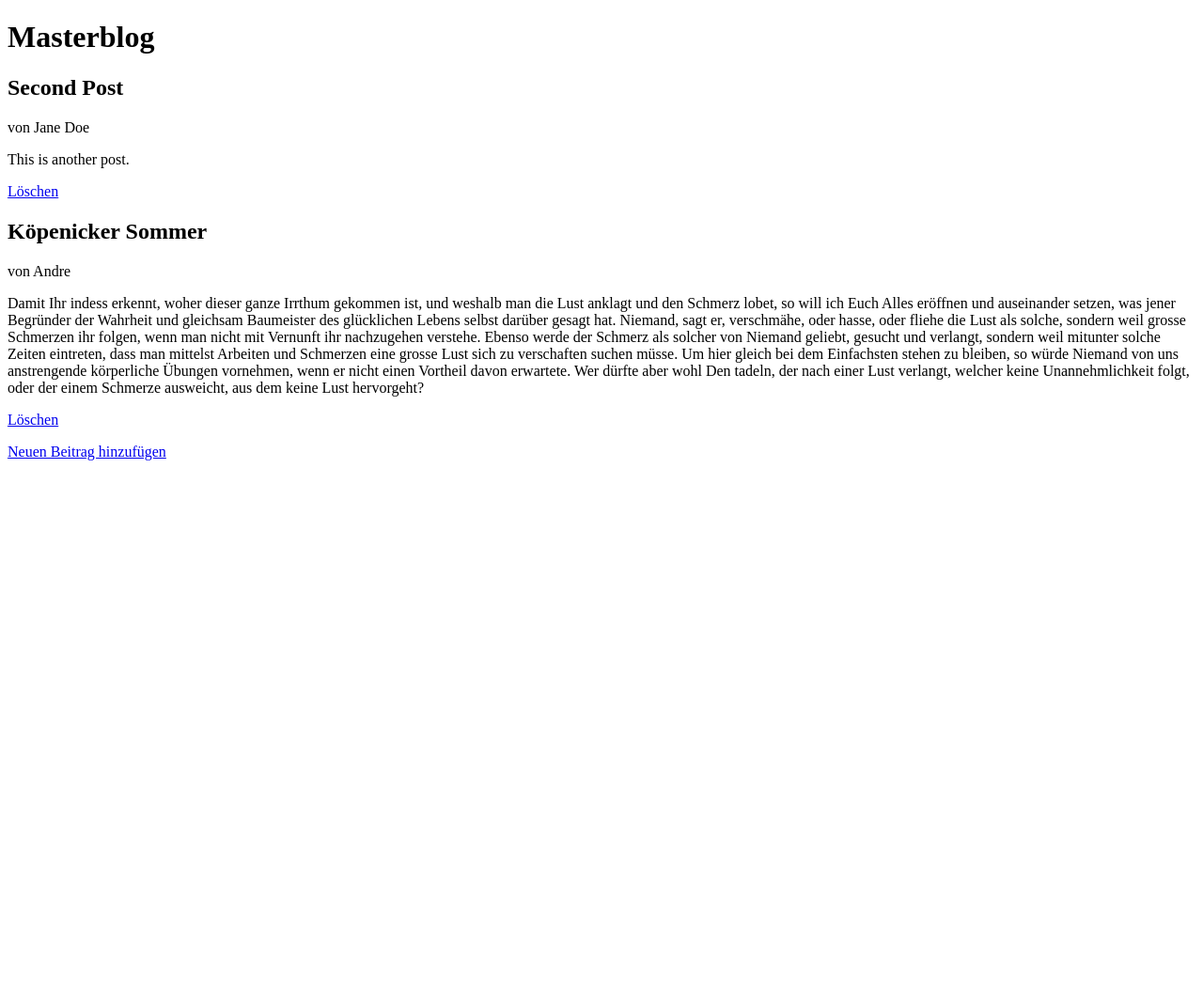
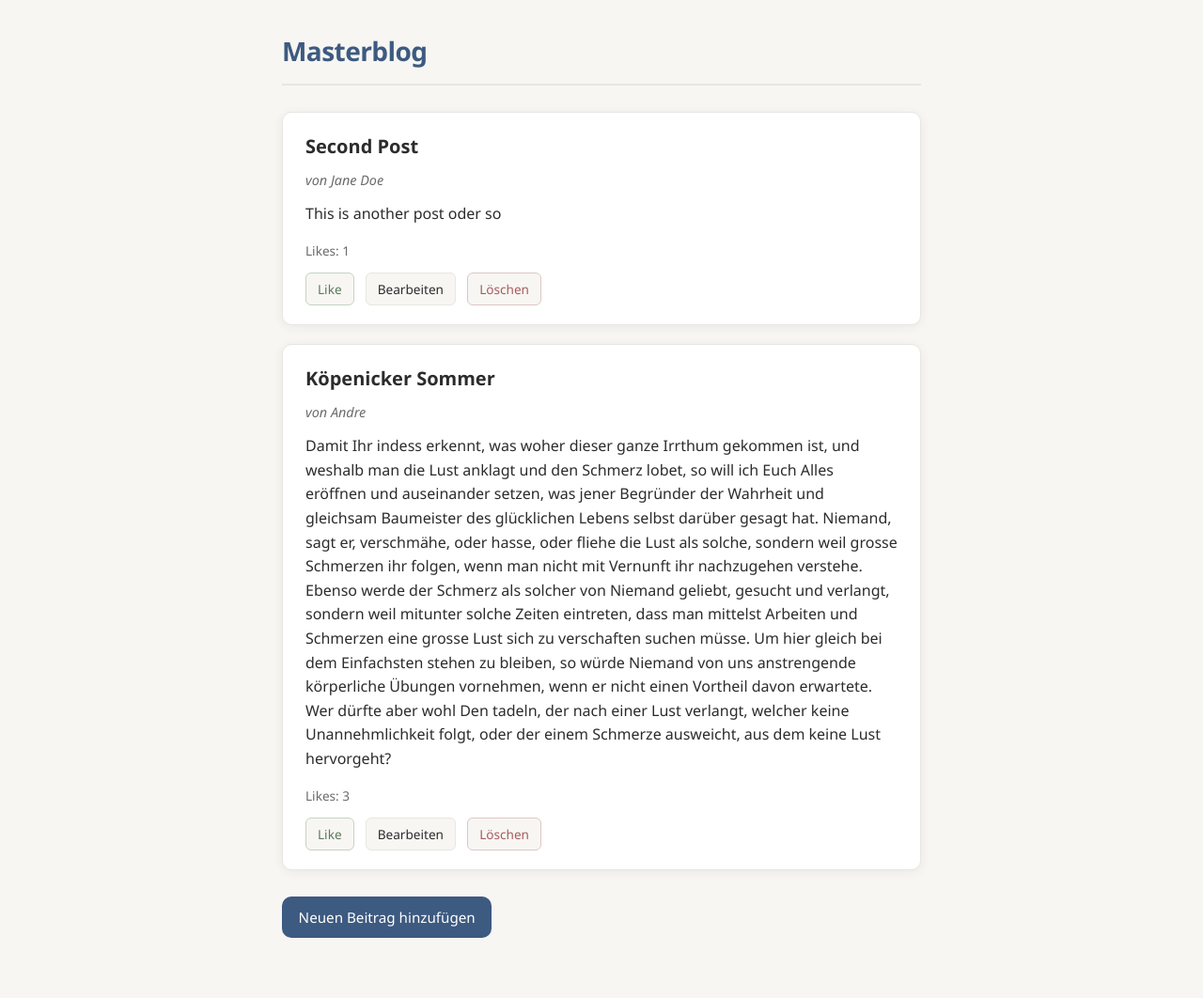
Before and after one commit to ankuba-code/masterblog-de, a Flask app: page / in a window 1280 px wide. Shown: the whole page at 94% size. Before the commit the page ends 490 px from the top, so only its background shows below. Run offline with Flask 3, Linux system fonts and the light colour scheme.

Commit message:
Update- und Like Funktionen eigenes Masterblog Styling

```diff
--- a/app.py
+++ b/app.py
@@ -1,10 +1,15 @@
+# Standardbibliothek: JSON lesen/schreiben
 import json
+# Pfad zur posts.json relativ zur aktuellen Datei
 from pathlib import Path
 
+# Flask-Hilfsfunktionen für Web-App, Templates, Formulare und Weiterleitungen
 from flask import Flask, render_template, request, redirect, url_for
 
+# Flask-Anwendung initialisieren
 app = Flask(__name__)
 
+# Pfad zur JSON-Datei im gleichen Ordner wie app.py
 POSTS_FILE = Path(__file__).parent / "posts.json"
 
 
@@ -17,25 +22,37 @@ def load_posts():
 def save_posts(posts):
     """Blogbeiträge in die JSON-Datei schreiben."""
     with open(POSTS_FILE, "w", encoding="utf-8") as f:
+        # indent=4: lesbare Formatierung; ensure_ascii=False: Umlaute bleiben erhalten
         json.dump(posts, f, indent=4, ensure_ascii=False)
 
 
 def next_id(posts):
     """Nächste eindeutige ID ermitteln."""
     if not posts:
-        return 1
+        return 1  # Erster Beitrag bekommt ID 1
     return max(post["id"] for post in posts) + 1
+
+
+def fetch_post_by_id(post_id):
+    """Blogbeitrag anhand der ID finden."""
+    for post in load_posts():
+        if post["id"] == post_id:
+            return post
+    return None  # Kein Beitrag mit dieser ID gefunden
 
 
 @app.route("/")
 def index():
+    """Startseite: alle Blogbeiträge anzeigen."""
     blog_posts = load_posts()
     return render_template("index.html", posts=blog_posts)
 
 
 @app.route("/add", methods=["GET", "POST"])
 def add():
+    """Neuen Blogbeitrag erstellen."""
     if request.method == "POST":
+        # Formulardaten aus dem POST-Request lesen
         author = request.form.get("author")
         title = request.form.get("title")
         content = request.form.get("content")
@@ -46,20 +63,63 @@ def add():
             "author": author,
             "title": title,
             "content": content,
+            "likes": 0,  # Neuer Beitrag startet mit 0 Likes
         }
         blog_posts.append(new_post)
         save_posts(blog_posts)
 
-        return redirect(url_for("index"))
+        return redirect(url_for("index"))  # Zurück zur Startseite
 
+    # GET: leeres Formular anzeigen
     return render_template("add.html")
+
 
 @app.route("/delete/<int:post_id>")
 def delete(post_id):
+    """Blogbeitrag anhand der ID löschen."""
     blog_posts = load_posts()
+    # Nur Beiträge behalten, deren ID nicht der gelöschten entspricht
     blog_posts = [post for post in blog_posts if post["id"] != post_id]
     save_posts(blog_posts)
     return redirect(url_for("index"))
 
+
+@app.route("/update/<int:post_id>", methods=["GET", "POST"])
+def update(post_id):
+    """Bestehenden Blogbeitrag bearbeiten."""
+    post = fetch_post_by_id(post_id)
+    if post is None:
+        return "Post not found", 404  # HTTP-Fehler, wenn ID nicht existiert
+
+    if request.method == "POST":
+        blog_posts = load_posts()
+        for p in blog_posts:
+            if p["id"] == post_id:
+                # Nur Textfelder aktualisieren; likes bleibt unverändert
+                p["author"] = request.form.get("author")
+                p["title"] = request.form.get("title")
+                p["content"] = request.form.get("content")
+                break
+        save_posts(blog_posts)
+        return redirect(url_for("index"))
+
+    # GET: Formular mit bestehenden Daten anzeigen
+    return render_template("update.html", post=post)
+
+
+@app.route("/like/<int:post_id>")
+def like(post_id):
+    """Like-Zähler eines Beitrags um 1 erhöhen."""
+    blog_posts = load_posts()
+    for post in blog_posts:
+        if post["id"] == post_id:
+            # get("likes", 0): Fallback für alte Einträge ohne likes-Feld
+            post["likes"] = post.get("likes", 0) + 1
+            break
+    save_posts(blog_posts)
+    return redirect(url_for("index"))
+
+
 if __name__ == "__main__":
+    # Entwicklungsserver starten (Port 5001 wegen AirPlay auf macOS)
     app.run(host="0.0.0.0", port=5001, debug=True)
--- a/posts.json
+++ b/posts.json
@@ -3,12 +3,14 @@
         "id": 2,
         "author": "Jane Doe",
         "title": "Second Post",
-        "content": "This is another post."
+        "content": "This is another post oder so",
+        "likes": 1
     },
     {
         "id": 3,
         "author": "Andre",
         "title": "Köpenicker Sommer",
-        "content": "Damit Ihr indess erkennt, woher dieser ganze Irrthum gekommen ist, und weshalb man die Lust anklagt und den Schmerz lobet, so will ich Euch Alles eröffnen und auseinander setzen, was jener Begründer der Wahrheit und gleichsam Baumeister des glücklichen Lebens selbst darüber gesagt hat. Niemand, sagt er, verschmähe, oder hasse, oder fliehe die Lust als solche, sondern weil grosse Schmerzen ihr folgen, wenn man nicht mit Vernunft ihr nachzugehen verstehe. Ebenso werde der Schmerz als solcher von Niemand geliebt, gesucht und verlangt, sondern weil mitunter solche Zeiten eintreten, dass man mittelst Arbeiten und Schmerzen eine grosse Lust sich zu verschaften suchen müsse. Um hier gleich bei dem Einfachsten stehen zu bleiben, so würde Niemand von uns anstrengende körperliche Übungen vornehmen, wenn er nicht einen Vortheil davon erwartete. Wer dürfte aber wohl Den tadeln, der nach einer Lust verlangt, welcher keine Unannehmlichkeit folgt, oder der einem Schmerze ausweicht, aus dem keine Lust hervorgeht?"
+        "content": "Damit Ihr indess erkennt, was woher dieser ganze Irrthum gekommen ist, und weshalb man die Lust anklagt und den Schmerz lobet, so will ich Euch Alles eröffnen und auseinander setzen, was jener Begründer der Wahrheit und gleichsam Baumeister des glücklichen Lebens selbst darüber gesagt hat. Niemand, sagt er, verschmähe, oder hasse, oder fliehe die Lust als solche, sondern weil grosse Schmerzen ihr folgen, wenn man nicht mit Vernunft ihr nachzugehen verstehe. Ebenso werde der Schmerz als solcher von Niemand geliebt, gesucht und verlangt, sondern weil mitunter solche Zeiten eintreten, dass man mittelst Arbeiten und Schmerzen eine grosse Lust sich zu verschaften suchen müsse. Um hier gleich bei dem Einfachsten stehen zu bleiben, so würde Niemand von uns anstrengende körperliche Übungen vornehmen, wenn er nicht einen Vortheil davon erwartete. Wer dürfte aber wohl Den tadeln, der nach einer Lust verlangt, welcher keine Unannehmlichkeit folgt, oder der einem Schmerze ausweicht, aus dem keine Lust hervorgeht?",
+        "likes": 3
     }
 ]
--- a/static/styles.css
+++ b/static/styles.css
@@ -0,0 +1,203 @@
+/* --- Basic Style --- */
+*,
+*::before,
+*::after {
+    box-sizing: border-box;
+}
+
+:root {
+    --bg: #f7f6f3;
+    --surface: #ffffff;
+    --text: #2c2c2c;
+    --text-muted: #6b6b6b;
+    --border: #e8e6e1;
+    --accent: #3d5a80;
+    --accent-hover: #2f4763;
+    --like: #5c7a5c;
+    --danger: #a65d5d;
+    --shadow: 0 2px 12px rgba(0, 0, 0, 0.06);
+    --radius: 10px;
+}
+
+body {
+    margin: 0;
+    padding: 2rem 1.25rem 3rem;
+    font-family: "Segoe UI", system-ui, -apple-system, sans-serif;
+    font-size: 1rem;
+    line-height: 1.6;
+    color: var(--text);
+    background: var(--bg);
+    max-width: 720px;
+    margin-inline: auto;
+}
+
+/* --- Überschriften --- */
+h1 {
+    font-size: 1.75rem;
+    font-weight: 600;
+    letter-spacing: -0.02em;
+    color: var(--accent);
+    margin: 0 0 1.75rem;
+    padding-bottom: 0.75rem;
+    border-bottom: 2px solid var(--border);
+}
+
+h2 {
+    font-size: 1.25rem;
+    font-weight: 600;
+    margin: 0 0 0.5rem;
+    color: var(--text);
+}
+
+/* --- Blog-Karten --- */
+.post {
+    background: var(--surface);
+    border: 1px solid var(--border);
+    border-radius: var(--radius);
+    padding: 1.25rem 1.5rem;
+    margin-bottom: 1.25rem;
+    box-shadow: var(--shadow);
+    transition: box-shadow 0.2s ease;
+}
+
+.post:hover {
+    box-shadow: 0 4px 20px rgba(0, 0, 0, 0.08);
+}
+
+.author {
+    margin: 0 0 0.75rem;
+    font-size: 0.9rem;
+    color: var(--text-muted);
+    font-style: italic;
+}
+
+.content {
+    margin: 0 0 1rem;
+    color: var(--text);
+}
+
+.likes {
+    margin: 0 0 0.75rem;
+    font-size: 0.85rem;
+    color: var(--text-muted);
+}
+
+/* --- Aktions-Links (Like, Bearbeiten, Löschen) --- */
+.post a {
+    display: inline-block;
+    margin-right: 0.5rem;
+    padding: 0.35rem 0.75rem;
+    font-size: 0.85rem;
+    text-decoration: none;
+    border-radius: 6px;
+    border: 1px solid var(--border);
+    background: var(--bg);
+    color: var(--text);
+    transition: background 0.15s ease, color 0.15s ease, border-color 0.15s ease;
+}
+
+.post a:hover {
+    background: var(--accent);
+    color: #fff;
+    border-color: var(--accent);
+}
+
+.post a[href*="like"] {
+    color: var(--like);
+    border-color: #c5d4c5;
+}
+
+.post a[href*="like"]:hover {
+    background: var(--like);
+    border-color: var(--like);
+    color: #fff;
+}
+
+.post a[href*="delete"] {
+    color: var(--danger);
+    border-color: #e0c5c5;
+}
+
+.post a[href*="delete"]:hover {
+    background: var(--danger);
+    border-color: var(--danger);
+    color: #fff;
+}
+
+/* --- „Neuen Beitrag hinzufügen“ / Zurück-Links --- */
+body > p > a {
+    display: inline-block;
+    margin-top: 0.5rem;
+    padding: 0.6rem 1.1rem;
+    font-size: 0.95rem;
+    font-weight: 500;
+    text-decoration: none;
+    color: #fff;
+    background: var(--accent);
+    border-radius: var(--radius);
+    transition: background 0.15s ease;
+}
+
+body > p > a:hover {
+    background: var(--accent-hover);
+}
+
+/* --- Formulare (add.html, update.html) --- */
+form {
+    background: var(--surface);
+    border: 1px solid var(--border);
+    border-radius: var(--radius);
+    padding: 1.5rem;
+    box-shadow: var(--shadow);
+}
+
+label {
+    display: block;
+    margin-bottom: 0.35rem;
+    font-size: 0.9rem;
+    font-weight: 500;
+    color: var(--text-muted);
+}
+
+input[type="text"],
+textarea {
+    width: 100%;
+    margin-bottom: 1rem;
+    padding: 0.6rem 0.75rem;
+    font-family: inherit;
+    font-size: 1rem;
+    border: 1px solid var(--border);
+    border-radius: 6px;
+    background: var(--bg);
+    color: var(--text);
+    transition: border-color 0.15s ease, box-shadow 0.15s ease;
+}
+
+input[type="text"]:focus,
+textarea:focus {
+    outline: none;
+    border-color: var(--accent);
+    box-shadow: 0 0 0 3px rgba(61, 90, 128, 0.15);
+}
+
+textarea {
+    min-height: 140px;
+    resize: vertical;
+}
+
+button[type="submit"] {
+    padding: 0.6rem 1.25rem;
+    font-family: inherit;
+    font-size: 0.95rem;
+    font-weight: 500;
+    color: #fff;
+    background: var(--accent);
+    border: none;
+    border-radius: 6px;
+    cursor: pointer;
+    transition: background 0.15s ease;
+}
+
+button[type="submit"]:hover {
+    background: var(--accent-hover);
+}
--- a/templates/index.html
+++ b/templates/index.html
@@ -13,7 +13,11 @@
         <h2>{{ post.title }}</h2>
         <p class="author">von {{ post.author }}</p>
         <p class="content">{{ post.content }}</p>
+        <p class="likes">Likes: {{ post.likes }}</p>
+        <a href="{{ url_for('like', post_id=post.id) }}">Like</a>
+        <a href="{{ url_for('update', post_id=post.id) }}">Bearbeiten</a>
         <a href="{{ url_for('delete', post_id=post.id) }}">Löschen</a>
+
     </article>
     {% endfor %}
 
```
Also changed, not shown: templates/update.html (added, +26 -0 lines).
